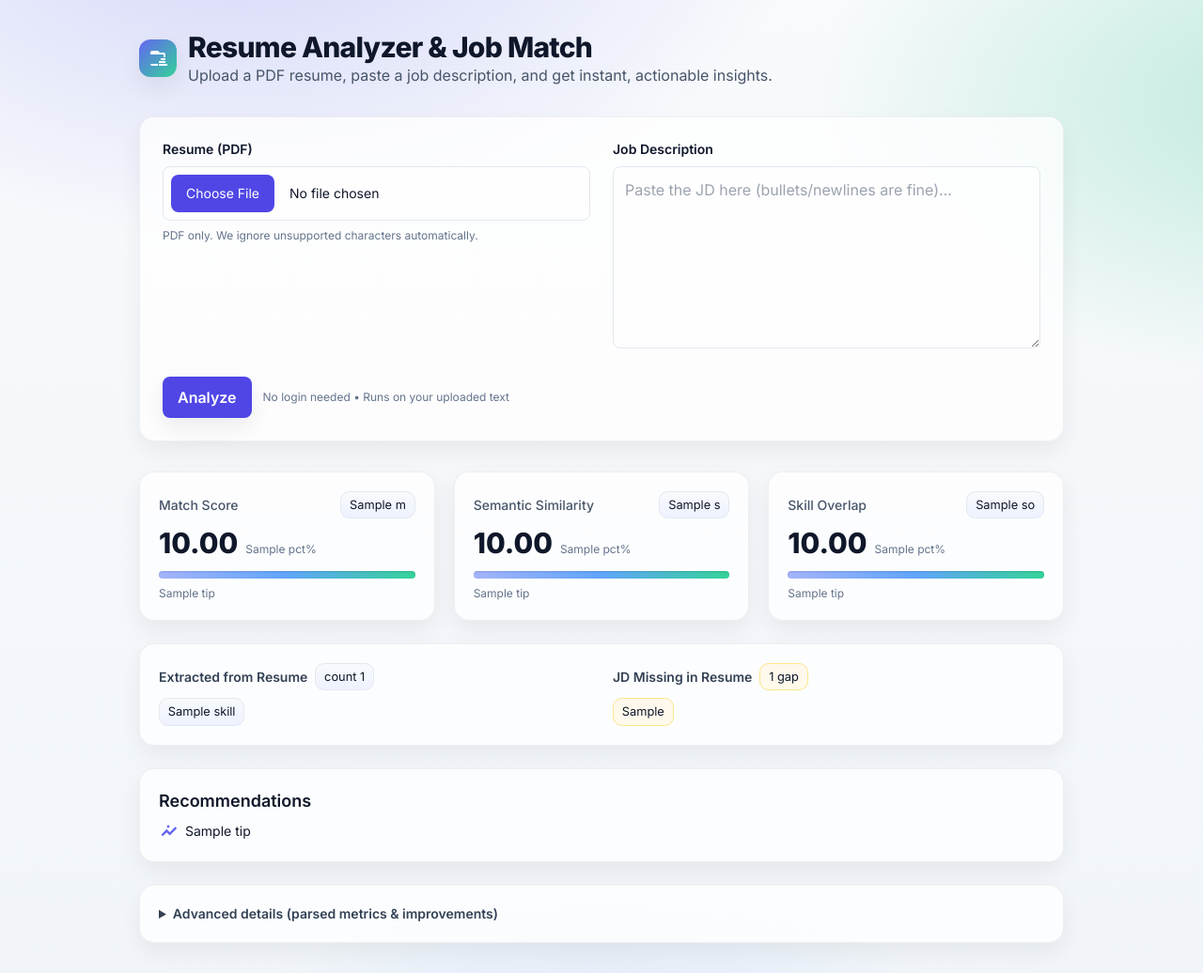
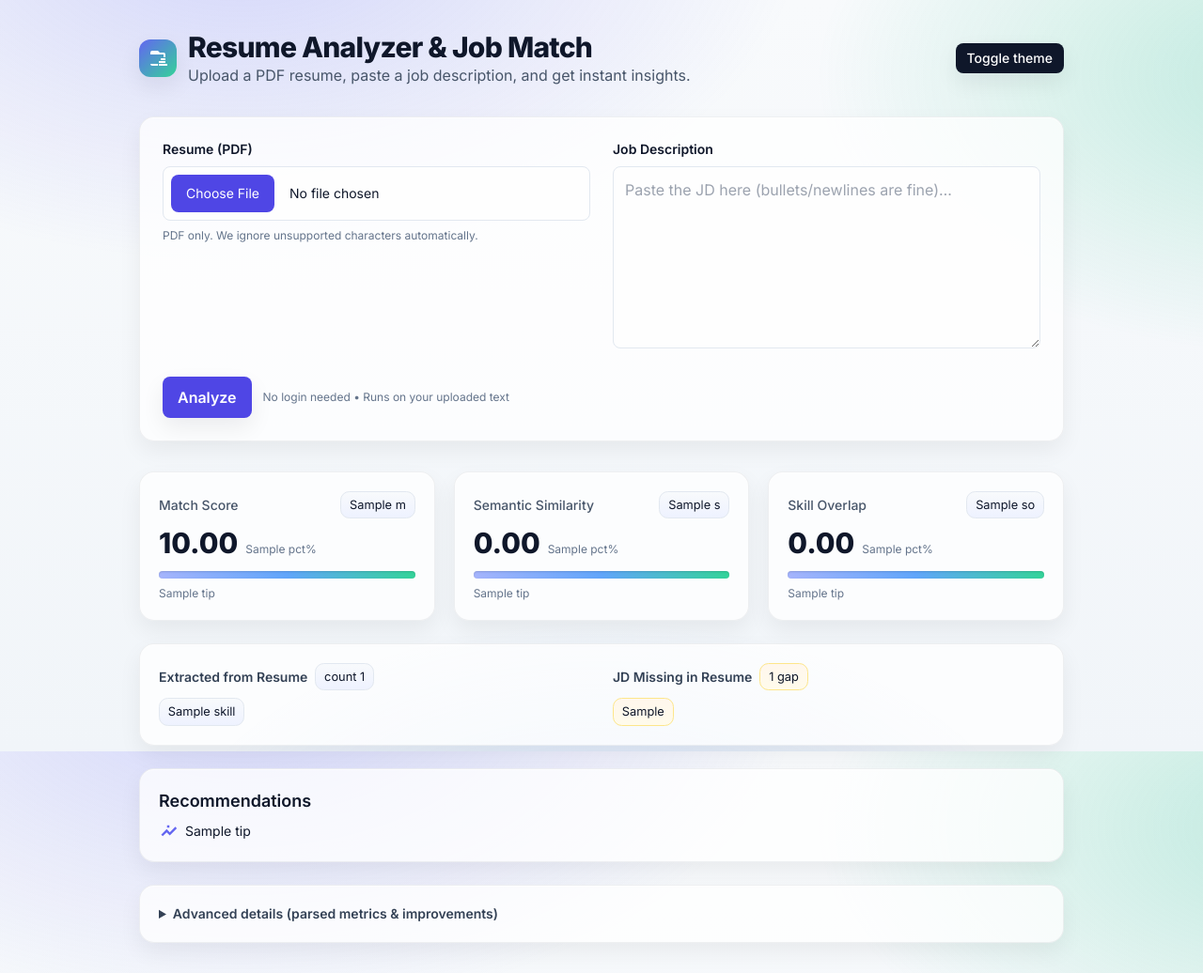
Before and after one commit to EgglezosHub/Resume-Analyzer-Job-Match, a FastAPI app: template app/templates/index.html in a window 1280 px wide. Shown: the whole page at 94% size. Run offline with FastAPI, Linux system fonts and the light colour scheme; the template is opened without the code that fills it: most values are stand-ins (such as "Sample title", 1, 10 or a date in 2020); some libraries are stand-ins or nearby versions.

Commit message:
UI: fix ms/ss/so + add dark mode + safer template access

```diff
--- a/app/templates/index.html
+++ b/app/templates/index.html
@@ -1,5 +1,5 @@
 <!doctype html>
-<html lang="en">
+<html lang="en" class="h-full">
 <head>
   <meta charset="utf-8" />
   <title>Resume Analyzer & Job Match</title>
@@ -9,6 +9,7 @@
   <script src="https://cdn.tailwindcss.com"></script>
   <script>
     tailwind.config = {
+      darkMode: 'class',
       theme: {
         extend: {
           fontFamily: { sans: ['Inter', 'ui-sans-serif', 'system-ui'] },
@@ -16,15 +17,12 @@
             ink: '#0f172a',
             card: 'rgba(255,255,255,0.75)',
           },
-          boxShadow: {
-            soft: '0 10px 25px rgba(2,6,23,0.07)',
-          }
+          boxShadow: { soft: '0 10px 25px rgba(2,6,23,0.07)' }
         }
       }
     }
   </script>
   <style>
-    /* subtle animated gradient background */
     .bg-grid {
       background:
         radial-gradient(1000px 600px at 20% -10%, rgba(99,102,241,.25), transparent 60%),
@@ -32,50 +30,44 @@
         radial-gradient(800px 500px at 50% 120%, rgba(59,130,246,.20), transparent 60%),
         linear-gradient(180deg, #f8fafc, #f1f5f9);
     }
-    .glass {
-      backdrop-filter: blur(10px);
-      -webkit-backdrop-filter: blur(10px);
-      background: var(--card, rgba(255,255,255,0.7));
+    .dark .bg-grid {
+      background: radial-gradient(900px 500px at 110% 10%, rgba(99,102,241,.2), transparent 60%),
+                  radial-gradient(800px 500px at 50% 120%, rgba(16,185,129,.2), transparent 60%),
+                  linear-gradient(180deg, #0b1220, #0b1324);
     }
-    .chip {
-      display:inline-flex; align-items:center; gap:.4rem;
-      padding:.25rem .55rem; border-radius:.6rem;
-      background:linear-gradient(180deg,#f8fafc,#eef2ff);
-      border:1px solid #e2e8f0; font-size:.8rem;
-    }
-    .chip-amber { background:linear-gradient(180deg,#fff7ed,#fffbeb); border-color:#fde68a; }
-    .chip-green { background:linear-gradient(180deg,#ecfdf5,#f0fdf4); border-color:#a7f3d0; }
-    .bar {
-      height: .5rem; border-radius: .5rem;
-      background: linear-gradient(90deg,#a5b4fc, #60a5fa, #34d399);
-      box-shadow: inset 0 1px 2px rgba(15,23,42,.15);
-      transition: width .6s ease;
-    }
-    .card {
-      background: var(--card, rgba(255,255,255,0.75));
-      border: 1px solid rgba(15,23,42,0.06);
-      border-radius: 1rem;
-      box-shadow: 0 1px 0 rgba(255,255,255,.6) inset, 0 10px 25px rgba(2,6,23,0.06);
-    }
+    .chip{display:inline-flex;align-items:center;gap:.4rem;padding:.25rem .55rem;border-radius:.6rem;background:linear-gradient(180deg,#f8fafc,#eef2ff);border:1px solid #e2e8f0;font-size:.8rem}
+    .dark .chip{background:linear-gradient(180deg,#0f172a,#0b1324);border-color:#1f2937;color:#e5e7eb}
+    .chip-amber{background:linear-gradient(180deg,#fff7ed,#fffbeb);border-color:#fde68a}
+    .dark .chip-amber{background:linear-gradient(180deg,#1f2937,#111827);border-color:#f59e0b;color:#fcd34d}
+    .chip-green{background:linear-gradient(180deg,#ecfdf5,#f0fdf4);border-color:#a7f3d0}
+    .dark .chip-green{background:linear-gradient(180deg,#1f2937,#111827);border-color:#10b981;color:#86efac}
+    .bar{height:.5rem;border-radius:.5rem;background:linear-gradient(90deg,#a5b4fc,#60a5fa,#34d399);box-shadow:inset 0 1px 2px rgba(15,23,42,.15);transition:width .6s ease}
+    .card{background:rgba(255,255,255,.75);border:1px solid rgba(15,23,42,.06);border-radius:1rem;box-shadow:0 1px 0 rgba(255,255,255,.6) inset,0 10px 25px rgba(2,6,23,.06)}
+    .dark .card{background:rgba(15,23,42,.5);border-color:rgba(148,163,184,.15);box-shadow:0 1px 0 rgba(2,6,23,.4) inset,0 10px 25px rgba(0,0,0,.35)}
   </style>
 </head>
-<body class="bg-grid min-h-screen text-ink">
+<body class="bg-grid min-h-screen text-ink dark:text-slate-200">
   <div class="max-w-5xl mx-auto px-5 py-8">
     <!-- Header -->
-    <header class="mb-8">
+    <header class="mb-8 flex items-center justify-between">
       <div class="flex items-center gap-3">
         <div class="h-10 w-10 rounded-xl bg-gradient-to-br from-indigo-500 to-emerald-400 shadow-soft grid place-content-center">
           <svg xmlns="http://www.w3.org/2000/svg" class="h-6 w-6 text-white" viewBox="0 0 24 24" fill="currentColor"><path d="M4 6a2 2 0 0 1 2-2h6l2 2h4a2 2 0 0 1 2 2v3h-2V8H4v10h8v2H6a2 2 0 0 1-2-2V6Z"/><path d="M20 14h-5v-2h5v2Zm-7 3h7v-2h-7v2Zm9 1h-9v2h9v-2Z"/></svg>
         </div>
         <div>
           <h1 class="text-3xl font-extrabold tracking-tight">Resume Analyzer & Job Match</h1>
-          <p class="text-slate-600">Upload a PDF resume, paste a job description, and get instant, actionable insights.</p>
+          <p class="text-slate-600 dark:text-slate-400">Upload a PDF resume, paste a job description, and get instant insights.</p>
         </div>
       </div>
+
+      <!-- Dark mode toggle -->
+      <button id="themeBtn" class="px-3 py-1.5 rounded-lg bg-slate-900 text-white dark:bg-slate-100 dark:text-slate-900 text-sm font-medium shadow-soft">
+        Toggle theme
+      </button>
     </header>
 
     {% if error %}
-      <div class="card p-4 mb-6 border border-rose-200 bg-rose-50/70 text-rose-800">
+      <div class="card p-4 mb-6 border border-rose-200 bg-rose-50/70 text-rose-800 dark:text-rose-200 dark:bg-rose-900/30 dark:border-rose-900/40">
         <div class="flex items-start gap-2">
           <svg class="h-5 w-5 mt-0.5" viewBox="0 0 24 24" fill="currentColor"><path d="M12 2a10 10 0 1 0 .001 20.001A10 10 0 0 0 12 2Zm1 15h-2v-2h2v2Zm0-4h-2V7h2v6Z"/></svg>
           <div>{{ error }}</div>
@@ -89,14 +81,14 @@
         <div>
           <label class="block text-sm font-semibold mb-2">Resume (PDF)</label>
           <input name="file" type="file" accept="application/pdf" required
-                 class="block w-full text-sm file:mr-4 file:py-2.5 file:px-4 file:rounded-lg file:border-0 file:bg-indigo-600 file:text-white hover:file:bg-indigo-700 focus:outline-none focus:ring-2 focus:ring-indigo-500/40 bg-white/70 border border-slate-200 rounded-lg p-2" />
-          <p class="text-xs text-slate-500 mt-2">PDF only. We ignore unsupported characters automatically.</p>
+                 class="block w-full text-sm file:mr-4 file:py-2.5 file:px-4 file:rounded-lg file:border-0 file:bg-indigo-600 file:text-white hover:file:bg-indigo-700 focus:outline-none focus:ring-2 focus:ring-indigo-500/40 bg-white/70 border border-slate-200 rounded-lg p-2 dark:bg-slate-900/50 dark:border-slate-700" />
+          <p class="text-xs text-slate-500 mt-2 dark:text-slate-400">PDF only. We ignore unsupported characters automatically.</p>
         </div>
 
         <div class="md:col-span-1">
           <label class="block text-sm font-semibold mb-2">Job Description</label>
           <textarea name="job_description" rows="7" required
-            class="w-full p-3 bg-white/70 border border-slate-200 rounded-lg outline-none focus:ring-2 focus:ring-indigo-500/40"
+            class="w-full p-3 bg-white/70 border border-slate-200 rounded-lg outline-none focus:ring-2 focus:ring-indigo-500/40 dark:bg-slate-900/50 dark:border-slate-700"
             placeholder="Paste the JD here (bullets/newlines are fine)…"></textarea>
         </div>
       </div>
@@ -110,64 +102,67 @@
           </svg>
           <span>Analyze</span>
         </button>
-        <span class="text-xs text-slate-500">No login needed • Runs on your uploaded text</span>
+        <span class="text-xs text-slate-500 dark:text-slate-400">No login needed • Runs on your uploaded text</span>
       </div>
     </form>
 
     {% if result %}
+      {% set ms = result.ms or {} %}
+      {% set ss = result.ss or {} %}
+      {% set so = result.so or {} %}
+
       <section class="space-y-6">
         <!-- Score Summary -->
         <div class="grid grid-cols-1 md:grid-cols-3 gap-5">
-          <!-- Card template -->
           <div class="card p-5">
             <div class="flex items-center justify-between">
-              <h3 class="text-sm font-medium text-slate-600">Match Score</h3>
-              <span class="chip {{ 'chip-green' if result.ms.label=='Strong' else ('chip-amber' if result.ms.label=='Medium' else '') }}">
-                {{ result.ms.label }}
+              <h3 class="text-sm font-medium text-slate-600 dark:text-slate-300">Match Score</h3>
+              <span class="chip {{ 'chip-green' if ms.label=='Strong' else ('chip-amber' if ms.label=='Medium' else '') }}">
+                {{ ms.label or '—' }}
               </span>
             </div>
             <div class="mt-2 flex items-baseline gap-2">
-              <div class="text-3xl font-extrabold">{{ '%.2f'|format(result.match_score) }}</div>
-              <div class="text-xs text-slate-500">{{ result.ms.pct }}%</div>
+              <div class="text-3xl font-extrabold">{{ '%.2f'|format(result.match_score or 0) }}</div>
+              <div class="text-xs text-slate-500 dark:text-slate-400">{{ ms.pct or 0 }}%</div>
             </div>
-            <div class="mt-3 bg-slate-200/70 rounded">
-              <div class="bar" style="width: {{ result.ms.pct }}%"></div>
+            <div class="mt-3 bg-slate-200/70 rounded dark:bg-slate-700/60">
+              <div class="bar" style="width: {{ ms.pct or 0 }}%"></div>
             </div>
-            <p class="text-xs text-slate-500 mt-2">{{ result.ms.tip }}</p>
+            <p class="text-xs text-slate-500 dark:text-slate-400 mt-2">{{ ms.tip or '' }}</p>
           </div>
 
           <div class="card p-5">
             <div class="flex items-center justify-between">
-              <h3 class="text-sm font-medium text-slate-600">Semantic Similarity</h3>
-              <span class="chip {{ 'chip-green' if result.ss.label=='Strong' else ('chip-amber' if result.ss.label=='Medium' else '') }}">
-                {{ result.ss.label }}
+              <h3 class="text-sm font-medium text-slate-600 dark:text-slate-300">Semantic Similarity</h3>
+              <span class="chip {{ 'chip-green' if ss.label=='Strong' else ('chip-amber' if ss.label=='Medium' else '') }}">
+                {{ ss.label or '—' }}
               </span>
             </div>
             <div class="mt-2 flex items-baseline gap-2">
-              <div class="text-3xl font-extrabold">{{ '%.2f'|format(result.semantic_similarity) }}</div>
-              <div class="text-xs text-slate-500">{{ result.ss.pct }}%</div>
+              <div class="text-3xl font-extrabold">{{ '%.2f'|format(result.semantic_similarity or 0) }}</div>
+              <div class="text-xs text-slate-500 dark:text-slate-400">{{ ss.pct or 0 }}%</div>
             </div>
-            <div class="mt-3 bg-slate-200/70 rounded">
-              <div class="bar" style="width: {{ result.ss.pct }}%"></div>
+            <div class="mt-3 bg-slate-200/70 rounded dark:bg-slate-700/60">
+              <div class="bar" style="width: {{ ss.pct or 0 }}%"></div>
             </div>
-            <p class="text-xs text-slate-500 mt-2">{{ result.ss.tip }}</p>
+            <p class="text-xs text-slate-500 dark:text-slate-400 mt-2">{{ ss.tip or '' }}</p>
           </div>
 
           <div class="card p-5">
             <div class="flex items-center justify-between">
-              <h3 class="text-sm font-medium text-slate-600">Skill Overlap</h3>
-              <span class="chip {{ 'chip-green' if result.so.label=='Strong' else ('chip-amber' if result.so.label=='Medium' else '') }}">
-                {{ result.so.label }}
+              <h3 class="text-sm font-medium text-slate-600 dark:text-slate-300">Skill Overlap</h3>
+              <span class="chip {{ 'chip-green' if so.label=='Strong' else ('chip-amber' if so.label=='Medium' else '') }}">
+                {{ so.label or '—' }}
               </span>
             </div>
             <div class="mt-2 flex items-baseline gap-2">
-              <div class="text-3xl font-extrabold">{{ '%.2f'|format(result.skill_overlap) }}</div>
-              <div class="text-xs text-slate-500">{{ result.so.pct }}%</div>
+              <div class="text-3xl font-extrabold">{{ '%.2f'|format(result.skill_overlap or 0) }}</div>
+              <div class="text-xs text-slate-500 dark:text-slate-400">{{ so.pct or 0 }}%</div>
             </div>
-            <div class="mt-3 bg-slate-200/70 rounded">
-              <div class="bar" style="width: {{ result.so.pct }}%"></div>
+            <div class="mt-3 bg-slate-200/70 rounded dark:bg-slate-700/60">
+              <div class="bar" style="width: {{ so.pct or 0 }}%"></div>
             </div>
-            <p class="text-xs text-slate-500 mt-2">{{ result.so.tip }}</p>
+            <p class="text-xs text-slate-500 dark:text-slate-400 mt-2">{{ so.tip or '' }}</p>
           </div>
         </div>
 
@@ -176,7 +171,7 @@
           <div class="grid md:grid-cols-2 gap-6">
             <div>
               <div class="flex items-center gap-2 mb-2">
-                <h3 class="text-sm font-semibold text-slate-700">Extracted from Resume</h3>
+                <h3 class="text-sm font-semibold text-slate-700 dark:text-slate-200">Extracted from Resume</h3>
                 <span class="chip">count {{ result.skills | length }}</span>
               </div>
               <div class="flex flex-wrap gap-2">
@@ -187,7 +182,7 @@
             </div>
             <div>
               <div class="flex items-center gap-2 mb-2">
-                <h3 class="text-sm font-semibold text-slate-700">JD Missing in Resume</h3>
+                <h3 class="text-sm font-semibold text-slate-700 dark:text-slate-200">JD Missing in Resume</h3>
                 <span class="chip {{ 'chip-amber' if result.missing_skills|length else '' }}">
                   {{ result.missing_skills|length }} gap{{ '' if result.missing_skills|length==1 else 's' }}
                 </span>
@@ -199,7 +194,7 @@
                   {% endfor %}
                 </div>
               {% else %}
-                <div class="text-sm text-emerald-700 bg-emerald-50/70 border border-emerald-200 rounded-lg px-3 py-2 inline-flex items-center gap-2">
+                <div class="text-sm text-emerald-700 bg-emerald-50/70 border border-emerald-200 rounded-lg px-3 py-2 inline-flex items-center gap-2 dark:bg-emerald-900/20 dark:text-emerald-300 dark:border-emerald-800">
                   <svg class="h-4 w-4" viewBox="0 0 24 24" fill="currentColor"><path d="M9 12l2 2 4-4 1.5 1.5L11 16l-3.5-3.5L9 12z"/><path d="M12 2a10 10 0 1 0 .001 20.001A10 10 0 0 0 12 2z" opacity=".15"/></svg>
                   Great—no explicit JD gaps detected!
                 </div>
@@ -210,7 +205,7 @@
 
         <!-- Recommendations -->
         <div class="card p-5">
-          <h3 class="text-lg font-semibold mb-2">Recommendations</h3>
+          <h3 class="text-lg font-semibold mb-2 dark:text-slate-100">Recommendations</h3>
           {% if result.recommendations and result.recommendations|length %}
             <ul class="space-y-2">
               {% for tip in result.recommendations %}
@@ -221,58 +216,70 @@
               {% endfor %}
             </ul>
           {% else %}
-            <div class="text-sm text-slate-600">No extra recommendations—your resume aligns well with this JD.</div>
+            <div class="text-sm text-slate-600 dark:text-slate-400">No extra recommendations—your resume aligns well with this JD.</div>
           {% endif %}
         </div>
 
         <!-- Advanced -->
         <details class="card p-5 group">
-          <summary class="cursor-pointer text-sm font-semibold text-slate-700 select-none">Advanced details (parsed metrics & improvements)</summary>
+          <summary class="cursor-pointer text-sm font-semibold text-slate-700 dark:text-slate-200 select-none">Advanced details (parsed metrics & improvements)</summary>
           <div class="mt-3 grid grid-cols-1 md:grid-cols-2 gap-5">
             <div>
-              <div class="text-sm font-medium text-slate-700 mb-1">Parsed Metrics</div>
+              <div class="text-sm font-medium text-slate-700 dark:text-slate-200 mb-1">Parsed Metrics</div>
               {% if result.parsed_metrics %}
                 <ul class="text-xs space-y-1">
                   {% for m in result.parsed_metrics %}
-                    <li class="bg-white/60 border border-slate-200 rounded px-2 py-1">
-                      <code class="px-1 py-0.5 rounded bg-slate-100">{{ m.kind }}</code>
+                    <li class="bg-white/60 dark:bg-slate-900/40 border border-slate-200 dark:border-slate-700 rounded px-2 py-1">
+                      <code class="px-1 py-0.5 rounded bg-slate-100 dark:bg-slate-800">{{ m.kind }}</code>
                       {{ m.value }} {{ m.unit or "" }}
-                      <span class="text-slate-500">— {{ m.raw }}</span>
+                      <span class="text-slate-500 dark:text-slate-400">— {{ m.raw }}</span>
                     </li>
                   {% endfor %}
                 </ul>
               {% else %}
-                <div class="text-xs text-slate-500">None detected.</div>
+                <div class="text-xs text-slate-500 dark:text-slate-400">None detected.</div>
               {% endif %}
             </div>
             <div>
-              <div class="text-sm font-medium text-slate-700 mb-1">Improvements</div>
+              <div class="text-sm font-medium text-slate-700 dark:text-slate-200 mb-1">Improvements</div>
               {% if result.improvements %}
                 <ul class="text-xs space-y-1">
                   {% for d in result.improvements %}
-                    <li class="bg-white/60 border border-slate-200 rounded px-2 py-1">
-                      <code class="px-1 py-0.5 rounded bg-slate-100">{{ d.metric_kind }}</code>
+                    <li class="bg-white/60 dark:bg-slate-900/40 border border-slate-200 dark:border-slate-700 rounded px-2 py-1">
+                      <code class="px-1 py-0.5 rounded bg-slate-100 dark:bg-slate-800">{{ d.metric_kind }}</code>
                       {{ d.before }}→{{ d.after }} {{ d.unit or "" }}
                       {% if d.delta_pct %} ({{ '%.1f'|format(d.delta_pct) }}%) {% endif %}
-                      <span class="text-slate-500">— {{ d.raw }}</span>
+                      <span class="text-slate-500 dark:text-slate-400">— {{ d.raw }}</span>
                     </li>
                   {% endfor %}
                 </ul>
               {% else %}
-                <div class="text-xs text-slate-500">None detected.</div>
+                <div class="text-xs text-slate-500 dark:text-slate-400">None detected.</div>
               {% endif %}
             </div>
           </div>
-          <p class="text-xs text-slate-500 mt-3">Processed {{ result.pages }} page(s), {{ result.chars }} chars in {{ result.runtime_ms }} ms</p>
+          <p class="text-xs text-slate-500 dark:text-slate-400 mt-3">Processed {{ result.pages }} page(s), {{ result.chars }} chars in {{ result.runtime_ms }} ms</p>
         </details>
       </section>
     {% endif %}
   </div>
 
   <script>
+    // Spinner on submit
     const form = document.getElementById('analyze-form');
     const spinner = document.getElementById('spinner');
     form?.addEventListener('submit', () => { spinner.classList.remove('hidden'); });
+
+    // Dark mode toggle (persisted)
+    const root = document.documentElement;
+    const btn = document.getElementById('themeBtn');
+    const KEY = 'resume_ui_theme';
+    const saved = localStorage.getItem(KEY);
+    if (saved === 'dark') root.classList.add('dark');
+    btn?.addEventListener('click', () => {
+      root.classList.toggle('dark');
+      localStorage.setItem(KEY, root.classList.contains('dark') ? 'dark' : 'light');
+    });
   </script>
 </body>
 </html>
```
Also changed, not shown: app/routes/ui.py (+54 -41 lines).
